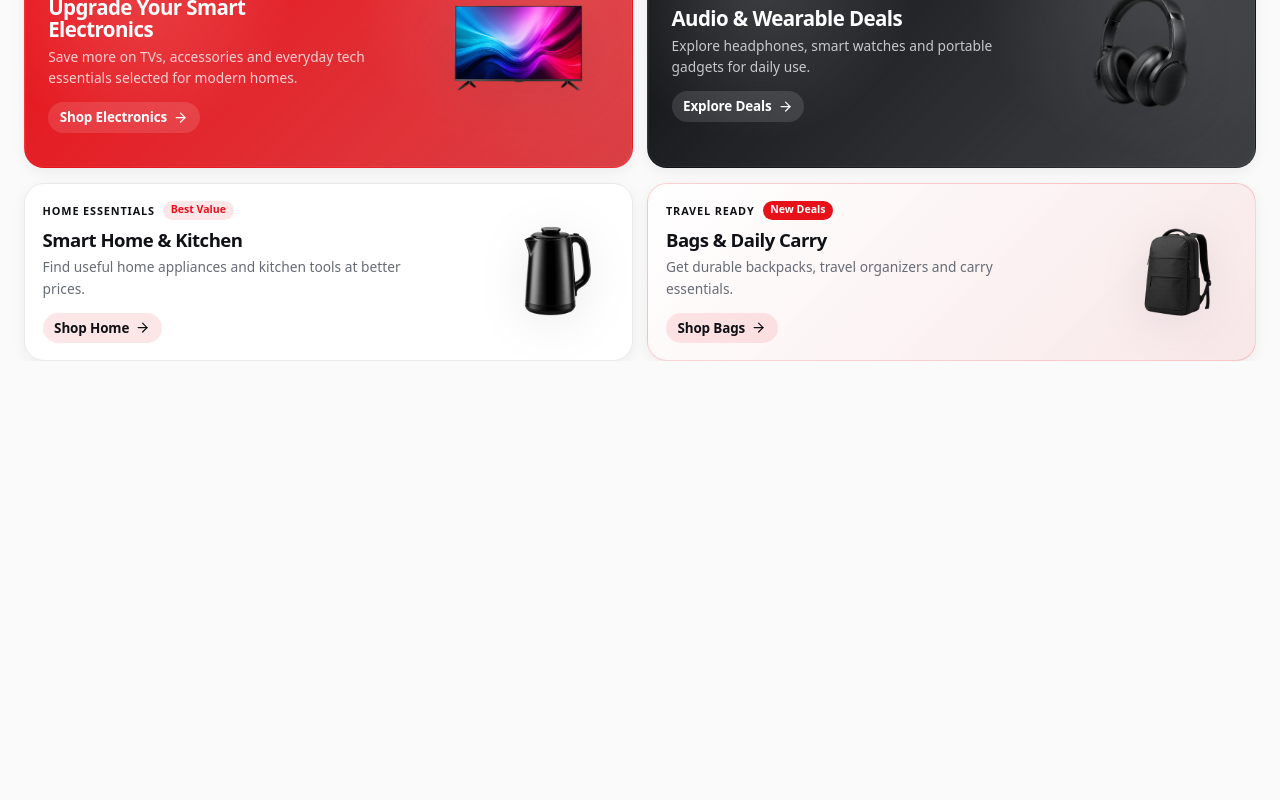
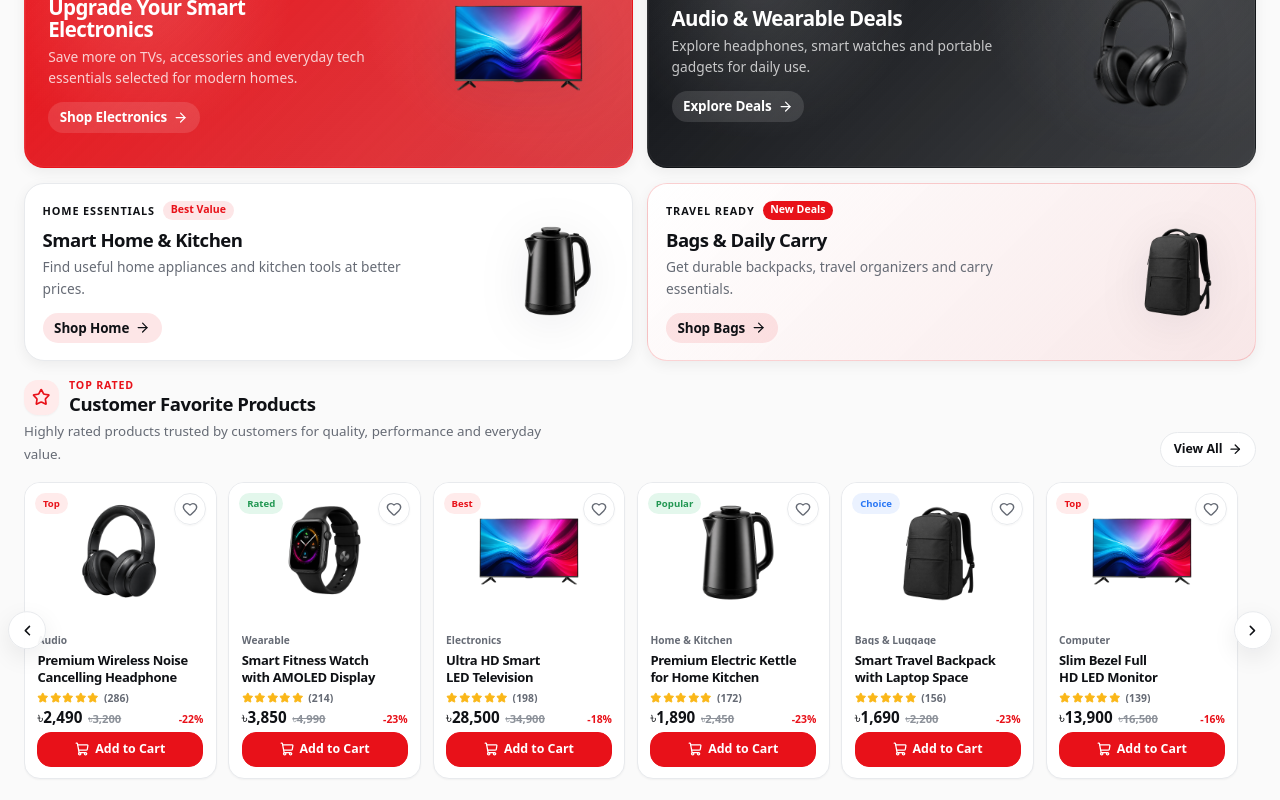
Before and after one commit to programmersajeeb/organic-ecommerce-client, a Next.js app: page / in a window 1280 px wide. Shown: the part 2498-3298 px from the top of the page. Before the commit the page ends 2859 px from the top, so only its background shows below. Built offline with nearby package versions, Linux system fonts and the light colour scheme; no server answers.

Commit message:
feat: add top rated products section

```diff
--- a/src/app/page.tsx
+++ b/src/app/page.tsx
@@ -6,6 +6,7 @@ import { BestSellingSection } from "@/components/sections/best-selling";
 import { FeaturedBrandsSection } from "@/components/sections/featured-brands";
 import { NewArrivalsSection } from "@/components/sections/new-arrivals";
 import { PromoBannerGridSection } from "@/components/sections/promo-banner-grid";
+import { TopRatedSection } from "@/components/sections/top-rated";
 
 export default function HomePage() {
   return (
@@ -18,6 +19,7 @@ export default function HomePage() {
       <FeaturedBrandsSection />
       <NewArrivalsSection />
       <PromoBannerGridSection />
+      <TopRatedSection />
     </>
   );
 }
--- /dev/null
+++ b/src/components/sections/top-rated/index.ts
@@ -0,0 +1,6 @@
+export { TopRatedSection } from "./top-rated-section";
+export { topRatedData } from "./top-rated.data";
+export type {
+  TopRatedSectionProps,
+  TopRatedSectionViewModel,
+} from "./top-rated.types";
--- /dev/null
+++ b/src/components/sections/top-rated/top-rated-section.tsx
@@ -0,0 +1,33 @@
+import { Star } from "lucide-react";
+
+import { ProductShowcase } from "@/components/common/product-showcase";
+
+import { topRatedData } from "./top-rated.data";
+import type { TopRatedSectionProps } from "./top-rated.types";
+
+export function TopRatedSection({
+  data = topRatedData,
+  className,
+}: TopRatedSectionProps) {
+  return (
+    <ProductShowcase
+      id="top-rated-products"
+      title={data.title}
+      icon={<Star aria-hidden="true" />}
+      products={data.products}
+      variant="default"
+      layout="carousel"
+      showArrows
+      className={className}
+      cardOptions={{
+        showBadge: true,
+        showRating: true,
+        showWishlist: true,
+        showCartAction: true,
+      }}
+      {...(data.eyebrow ? { eyebrow: data.eyebrow } : {})}
+      {...(data.subtitle ? { subtitle: data.subtitle } : {})}
+      {...(data.action ? { action: data.action } : {})}
+    />
+  );
+}
--- /dev/null
+++ b/src/components/sections/top-rated/top-rated.data.ts
@@ -0,0 +1,159 @@
+import type { TopRatedSectionViewModel } from "./top-rated.types";
+
+export const topRatedData: TopRatedSectionViewModel = {
+  eyebrow: "TOP RATED",
+  title: "Customer Favorite Products",
+  subtitle:
+    "Highly rated products trusted by customers for quality, performance and everyday value.",
+  action: {
+    label: "View All",
+    href: "/products/top-rated",
+    ariaLabel: "View all top rated products",
+  },
+  products: [
+    {
+      id: "top-rated-headphone",
+      title: "Premium Wireless Noise Cancelling Headphone",
+      href: "/products/premium-wireless-noise-cancelling-headphone",
+      category: "Audio",
+      image: {
+        src: "/images/categories/headphones.png",
+        alt: "Premium wireless noise cancelling headphone",
+      },
+      badge: {
+        label: "Top",
+        tone: "hot",
+      },
+      rating: {
+        value: 4.9,
+        count: 286,
+      },
+      price: {
+        current: "৳2,490",
+        old: "৳3,200",
+        discountLabel: "-22%",
+      },
+      inStock: true,
+    },
+    {
+      id: "top-rated-smart-watch",
+      title: "Smart Fitness Watch with AMOLED Display",
+      href: "/products/smart-fitness-watch-amoled-display",
+      category: "Wearable",
+      image: {
+        src: "/images/categories/smart-watch.png",
+        alt: "Smart fitness watch with AMOLED display",
+      },
+      badge: {
+        label: "Rated",
+        tone: "stock",
+      },
+      rating: {
+        value: 4.8,
+        count: 214,
+      },
+      price: {
+        current: "৳3,850",
+        old: "৳4,990",
+        discountLabel: "-23%",
+      },
+      inStock: true,
+    },
+    {
+      id: "top-rated-led-tv",
+      title: "Ultra HD Smart LED Television",
+      href: "/products/ultra-hd-smart-led-television",
+      category: "Electronics",
+      image: {
+        src: "/images/categories/electronics.png",
+        alt: "Ultra HD smart LED television",
+      },
+      badge: {
+        label: "Best",
+        tone: "hot",
+      },
+      rating: {
+        value: 4.8,
+        count: 198,
+      },
+      price: {
+        current: "৳28,500",
+        old: "৳34,900",
+        discountLabel: "-18%",
+      },
+      inStock: true,
+    },
+    {
+      id: "top-rated-kettle",
+      title: "Premium Electric Kettle for Home Kitchen",
+      href: "/products/premium-electric-kettle-home-kitchen",
+      category: "Home & Kitchen",
+      image: {
+        src: "/images/categories/home-kitchen.png",
+        alt: "Premium electric kettle for home kitchen",
+      },
+      badge: {
+        label: "Popular",
+        tone: "stock",
+      },
+      rating: {
+        value: 4.7,
+        count: 172,
+      },
+      price: {
+        current: "৳1,890",
+        old: "৳2,450",
+        discountLabel: "-23%",
+      },
+      inStock: true,
+    },
+    {
+      id: "top-rated-backpack",
+      title: "Smart Travel Backpack with Laptop Space",
+      href: "/products/smart-travel-backpack-laptop-space",
+      category: "Bags & Luggage",
+      image: {
+        src: "/images/categories/bags-luggage.png",
+        alt: "Smart travel backpack with laptop space",
+      },
+      badge: {
+        label: "Choice",
+        tone: "new",
+      },
+      rating: {
+        value: 4.7,
+        count: 156,
+      },
+      price: {
+        current: "৳1,690",
+        old: "৳2,200",
+        discountLabel: "-23%",
+      },
+      inStock: true,
+    },
+    {
+      id: "top-rated-monitor",
+      title: "Slim Bezel Full HD LED Monitor",
+      href: "/products/slim-bezel-full-hd-led-monitor",
+      category: "Computer",
+      image: {
+        src: "/images/categories/electronics.png",
+        alt: "Slim bezel full HD LED monitor",
+      },
+      badge: {
+        label: "Top",
+        tone: "hot",
+      },
+      rating: {
+        value: 4.8,
+        count: 139,
+      },
+      price: {
+        current: "৳13,900",
+        old: "৳16,500",
+        discountLabel: "-16%",
+      },
+      inStock: true,
+    },
+  ],
+};
--- /dev/null
+++ b/src/components/sections/top-rated/top-rated.types.ts
@@ -0,0 +1,18 @@
+import type { ProductCardProduct } from "@/components/common/product-card";
+
+export type TopRatedSectionViewModel = Readonly<{
+  title: string;
+  subtitle?: string;
+  eyebrow?: string;
+  products: readonly ProductCardProduct[];
+  action?: Readonly<{
+    label: string;
+    href: string;
+    ariaLabel?: string;
+  }>;
+}>;
+
+export type TopRatedSectionProps = Readonly<{
+  data?: TopRatedSectionViewModel;
+  className?: string;
+}>;
```
